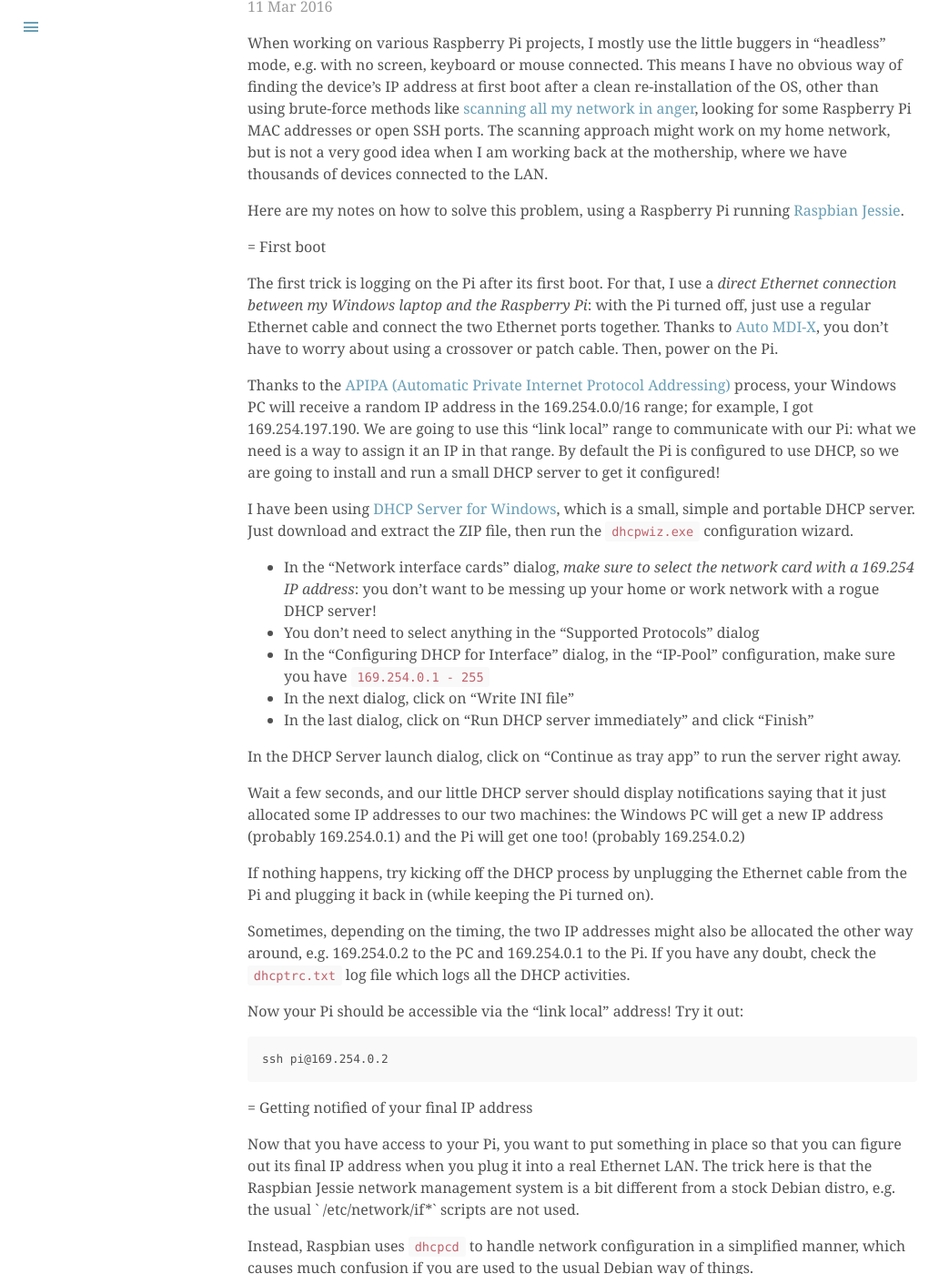
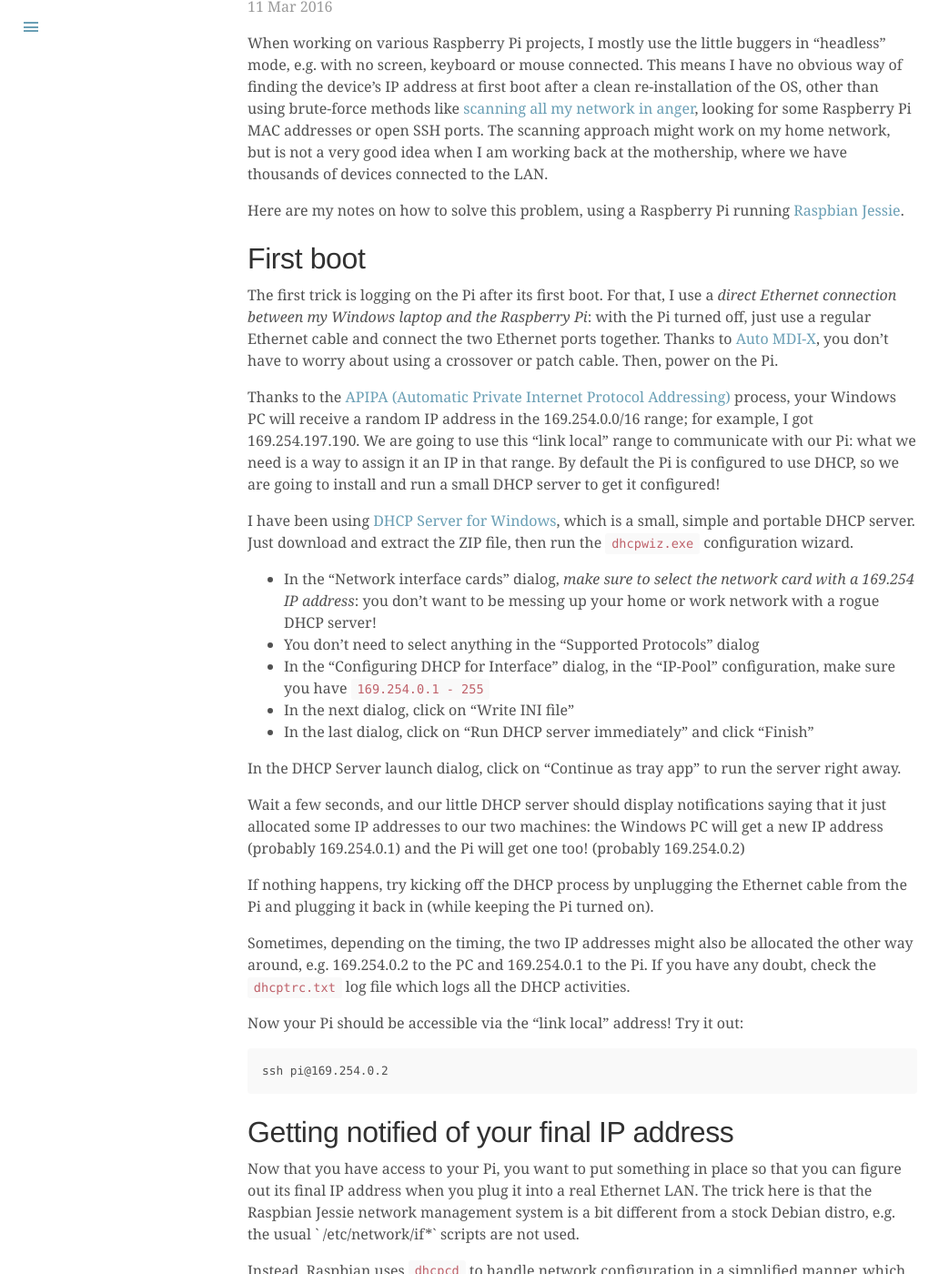
Before and after one commit to tomconte/tomconte.github.io, a Jekyll site: the page built from _posts/2016-03-11-finding-your-headless-raspberry-pi-ip-address.md, in a window 1280 px wide and 1400 px high, scrolled down 191 px. Shown: the whole window at 91% size, without its empty margins (0-1043 px from the left). Built offline with Jekyll 4.4.1, drawn with Linux system fonts in a browser that asks for light colours.

Commit message:
Fix headers

```diff
--- a/_posts/2016-03-11-finding-your-headless-raspberry-pi-ip-address.md
+++ b/_posts/2016-03-11-finding-your-headless-raspberry-pi-ip-address.md
@@ -8,7 +8,7 @@
 
 Here are my notes on how to solve this problem, using a Raspberry Pi running [Raspbian Jessie](https://www.raspberrypi.org/downloads/raspbian/).
 
-= First boot
+# First boot
 
 The first trick is logging on the Pi after its first boot. For that, I use a *direct Ethernet connection between my Windows laptop and the Raspberry Pi*: with the Pi turned off, just use a regular Ethernet cable and connect the two Ethernet ports together. Thanks to [Auto MDI-X](https://en.wikipedia.org/wiki/Medium-dependent_interface#Auto_MDI-X), you don't have to worry about using a crossover or patch cable. Then, power on the Pi.
 
@@ -36,7 +36,7 @@
 ssh pi@169.254.0.2
 ~~~
 
-= Getting notified of your final IP address
+# Getting notified of your final IP address
 
 Now that you have access to your Pi, you want to put something in place so that you can figure out its final IP address when you plug it into a real Ethernet LAN. The trick here is that the Raspbian Jessie network management system is a bit different from a stock Debian distro, e.g. the usual ` /etc/network/if*` scripts are not used.
 
```
